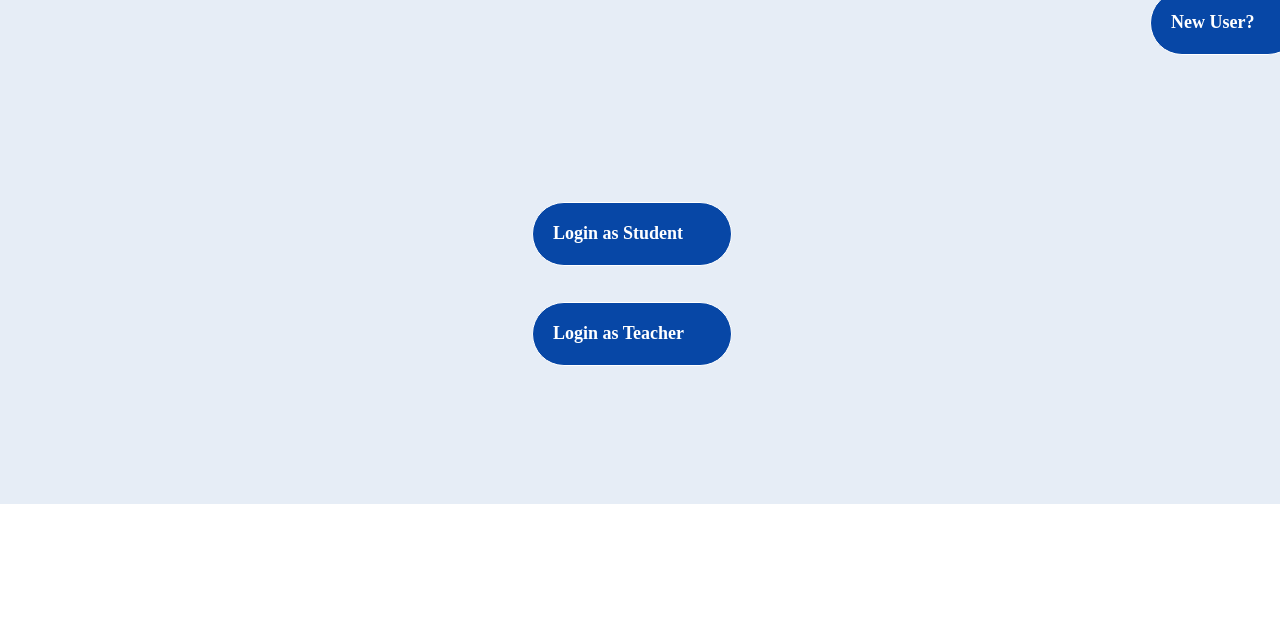
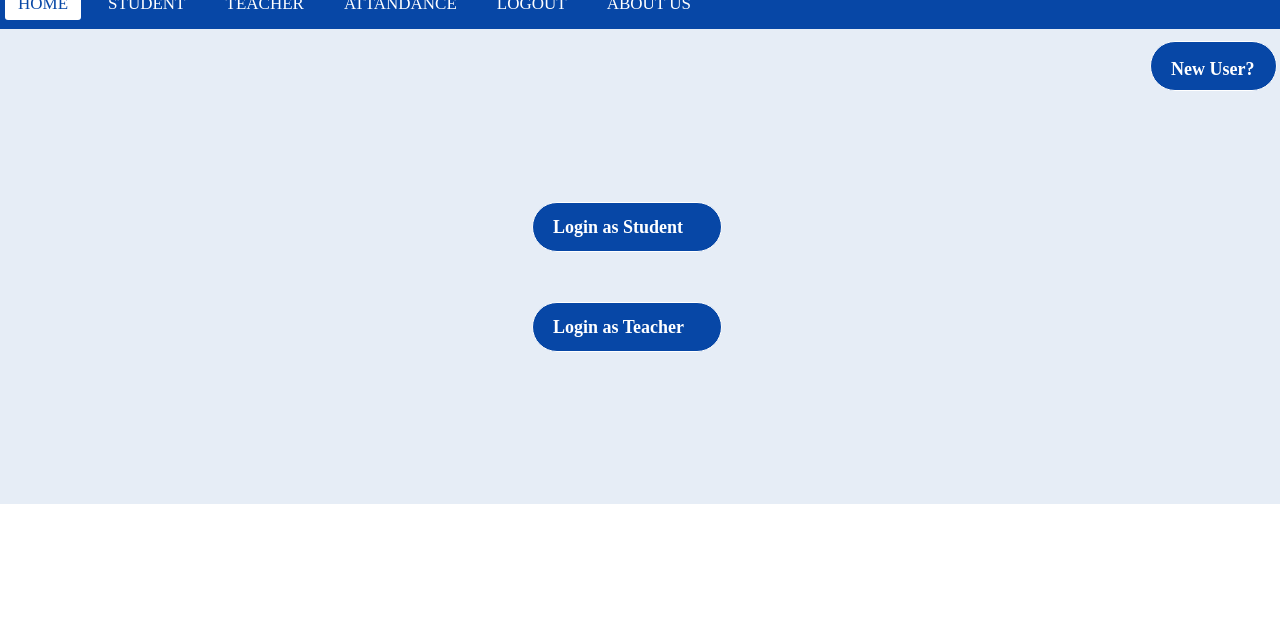
Before and after one commit to priyanshut9808/Attandance, a plain HTML site: page Attandance/index.html in a window 1280 px wide. Shown: the part 166-800 px from the top of the page. Drawn offline with Linux system fonts and the light colour scheme.

Commit message:
Add files via upload

```diff
--- a/Attandance/Login page/login.css
+++ b/Attandance/Login page/login.css
@@ -3,7 +3,7 @@
     margin: 0;
     padding: 0;
 }
-
+/* _______________________________________________________________________________________________________ */
 .container{
     position: absolute;
     height: 437px;
@@ -14,7 +14,7 @@
     box-shadow: 10px 10px 4px rgba(0, 0, 0, 0.25), 0px 4px 4px rgba(0, 0, 0, 0.25), 0px 4px 4px rgba(0, 0, 0, 0.25);
     border-radius: 5px;
 }
-
+/* _______________________________________________________________________________________________________ */
 .box-1{
     position: absolute;
     width: 209px;
@@ -134,6 +134,7 @@ a:hover{
     border-radius: 32px;
     transform: ease 0.3 sec;
 }
+/* _______________________________________________________________________________________________________ */
 
 .box-2{
 position: absolute;
@@ -147,7 +148,7 @@ border-radius: 7px;
 
 }
 
-.box-2 .heading2{
+.heading2{
 position: absolute;
 width: 288px;
 height: 40px;
@@ -180,10 +181,10 @@ color: #FFFFFF;
     top: 200px;
     left: 70px;
 }
-
+/* _______________________________________________________________________________________________________ */
 .newheading{
     position: absolute;
-width: 111px;
+    width: 311px;
     height: 20px;
     font-family: 'Arima Madurai';
     font-style: normal;
@@ -192,8 +193,8 @@ font-size: 45px;
     display: flex;
     align-items: center;
     text-align: center;
-color: #ffffff;
-top: 40px;
+    color: #0065FF;
+    top: 20px;
     left: 8px;
 }
 
@@ -212,10 +213,30 @@ left: 8px;
         align-items: center;
         text-align: center;
         color: #ffffff;
-
 }
 
-input[type=number]{
+.newbox-1{
+    position: absolute;
+    width: 459px;
+    height: 391px;
+    left: 21px;
+    top: 30px;
+    background: #FFFFFF;
+    box-shadow: inset 0px 4px 4px rgba(0, 0, 0, 0.25), inset 0px 4px 4px rgba(0, 0, 0, 0.25);
+    border-radius: 7px;
+}
+
+.newinput  input[type=text]{
+        width: 90%;
+        border: 2px solid ;
+        border-radius: 4px;
+        margin-top: 70px;
+        outline: none;
+        padding: 8px;
+        margin-left: 10px;
+    }
+
+.newinput input[type=password]{
     width: 90%;
     border: 2px solid ;
     border-radius: 4px;
@@ -225,7 +246,52 @@ input[type=number]{
     margin-left: 10px;
 }
 
-input[type=number]:focus{
+.newinput input[type=file]{
+    width: 90%;
+    border: 2px solid ;
+    border-radius: 4px;
+    margin-top: 20px;
+    outline: none;
+    padding: 8px;
+    margin-left: 10px;
+}
+
+input[type=password]:focus{
     border-color: #0065FF;
     box-shadow: 0 0 8px 0 #0065FF;
 }
+
+input[type=file]:focus{
+    border-color: #0065FF;
+    box-shadow: 0 0 8px 0 #0065FF;
+}
+
+.newlogin{
+    position: absolute;
+    width: 90px;
+    height: 38px;
+    right: 40px;
+    top: 340px;
+    background: #0747A6;
+    border-radius: 32px;
+    cursor: pointer;
+}
+
+a{
+    text-decoration: none;
+    font-family: initial;
+    position: absolute;
+    font-weight: 700;
+    font-size: 18px;
+    padding: 8px;
+    color: #ffffff;
+}
+a:hover{
+    width: 90px;
+    height: 38px;
+    color: #0747A6;
+    background: #ffffff;
+    border: 1px solid #0747A6;
+    border-radius: 32px;
+    transform: ease 0.3 sec;
+}
--- a/Attandance/index.css
+++ b/Attandance/index.css
@@ -22,13 +22,14 @@ top: 0px;
 
 .student-login-btn{
     position: absolute;
-    width: 200px;
-    height: 64px;
+    width: 190px;
+    height: 50px;
     left: calc(50% - 216px/2);
     top: calc(50% - 64px/2);
     background: #0747A6;
     border-radius: 32px;
     border: 1px solid #ffffff;
+    line-height: 8px;
 }
 
 .student-login-btn a{
@@ -42,8 +43,8 @@ top: 0px;
 }
 
 .student-login-btn a:hover{
-    width: 195px;
-    height: 60px;
+    width: 190px;
+    height: 50px;
     color: #0747A6;
     background: #ffffff;
     border: 1px solid #0747A6;
@@ -53,13 +54,14 @@ top: 0px;
 
 .teacher-login-btn{
     position: absolute;
-    width: 200px;
-    height: 64px;
+    width: 190px;
+    height: 50px;
     left: calc(50% - 216px/2);
     top: calc(50% - 64px/2 + 100px);
     background: #0747A6;
     border-radius: 32px;
     border: 1px solid #ffffff;
+    line-height: 8px;
 }
 
 .teacher-login-btn a{
@@ -73,8 +75,8 @@ top: 0px;
 }
 
 .teacher-login-btn a:hover{
-    width: 195px;
-    height: 60px;
+    width: 190px;
+    height: 50px;
     color: #0747A6;
     background: #ffffff;
     border: 1px solid #0747A6;
@@ -84,10 +86,11 @@ top: 0px;
 
 .newuserbtn{
     position: absolute;
-    width: 150px;
-    height: 64px;
+    line-height: 15px;
+    width: 127px;
+    height: 50px;
     left: 1150px;
-    top: 157px;
+    top: 207px;
     background: #0747A6;
     border-radius: 32px;
     border: 1px solid #ffffff;
@@ -104,12 +107,45 @@ top: 0px;
 }
 
 .newuserbtn a:hover{
-    width: 150px;
-    height: 60px;
+    width: 127px;
+    height: 50px;
     color: #0747A6;
     background: #ffffff;
     border: 1px solid #0747A6;
     border-radius: 32px;
-    transform: ease 0.3 sec;
+    transform: ease 0.5 sec;
 }
 /* logint buttons styling end */
+
+nav{
+    position: absolute;
+    height: 45px;
+    width: 100%;
+    background: #0747A6;
+}
+
+nav ul{
+    float: left;
+    margin-right: 20px;
+}
+
+nav ul li{
+    display: inline-block;
+    line-height: 40px;
+    margin: 0 5px;
+}
+
+nav ul li a{
+    color: #ffffff;
+    font-size: 17px;
+    text-transform: uppercase;
+    text-decoration: none;
+    padding: 7px 13px;
+    border-radius: 3px;
+}
+
+a.active, a:hover{
+    background-color: #ffffff;
+    color: #0747A6;
+    transition: .5s;
+}
--- a/Attandance/index.html
+++ b/Attandance/index.html
@@ -12,6 +12,17 @@
     <header>
 <img src="image/banners.png" alt="Image Not Found">
     </header>
+
+    <nav>
+        <ul>
+            <li><a href="index.html" class="active">Home</a></li>
+            <li><a href="Login page/studentlogin.html">Student</a></li>
+            <li><a href="Login page/teacherlogin.html">Teacher</a></li>
+            <li><a href="student attandace status/attandance.html">Attandance</a></li>
+            <li><a href="index.css">Logout</a></li>
+            <li><a href="#">About Us</a></li>
+        </ul>
+    </nav>
 
     <div class="container">
 
--- a/Attandance/student attandace status/attandance.css
+++ b/Attandance/student attandace status/attandance.css
@@ -0,0 +1,39 @@
+*{
+    box-sizing: border-box;
+    padding: 0;
+    margin: 0;
+}
+
+nav{
+    position: absolute;
+    height: 45px;
+    width: 100%;
+    background: #0747A6;
+}
+
+nav ul{
+    float: left;
+    margin-right: 20px;
+}
+
+nav ul li{
+    display: inline-block;
+    line-height: 80px;
+    margin: 0 5px;
+    line-height: 40px;
+}
+
+nav ul li a{
+    color: #ffffff;
+    font-size: 17px;
+    text-transform: uppercase;
+    text-decoration: none;
+    padding: 7px 13px;
+    border-radius: 3px;
+}
+
+a.active, a:hover{
+    background-color: #ffffff;
+    color: #0747A6;
+    transition: .5s;
+}
```
Also changed, not shown: Attandance/Login page/newuserlogin.html (+10 -10 lines), Attandance/student attandace status/attandance.html (+22 -0 lines). Lines whose indentation alone changed are shown as unchanged.
